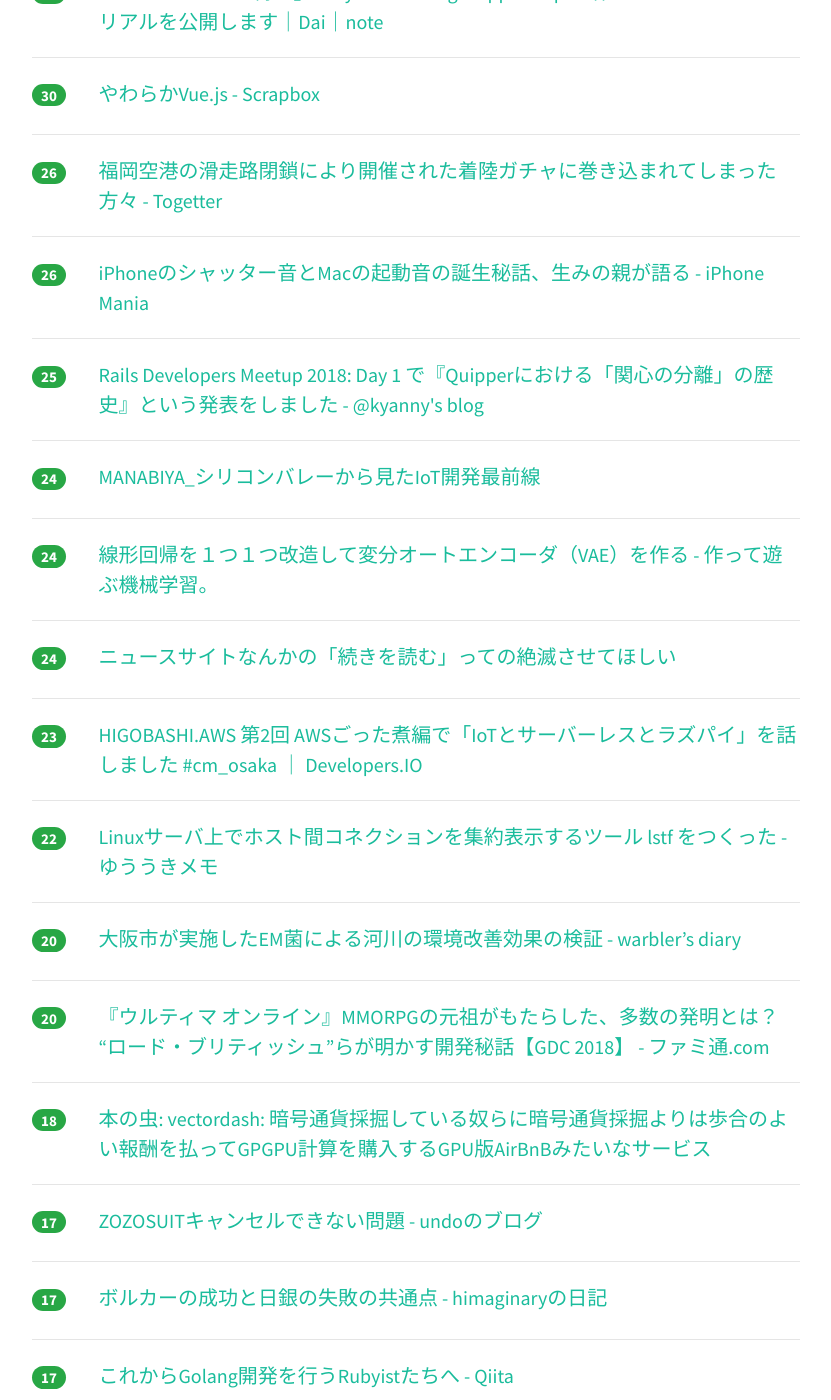
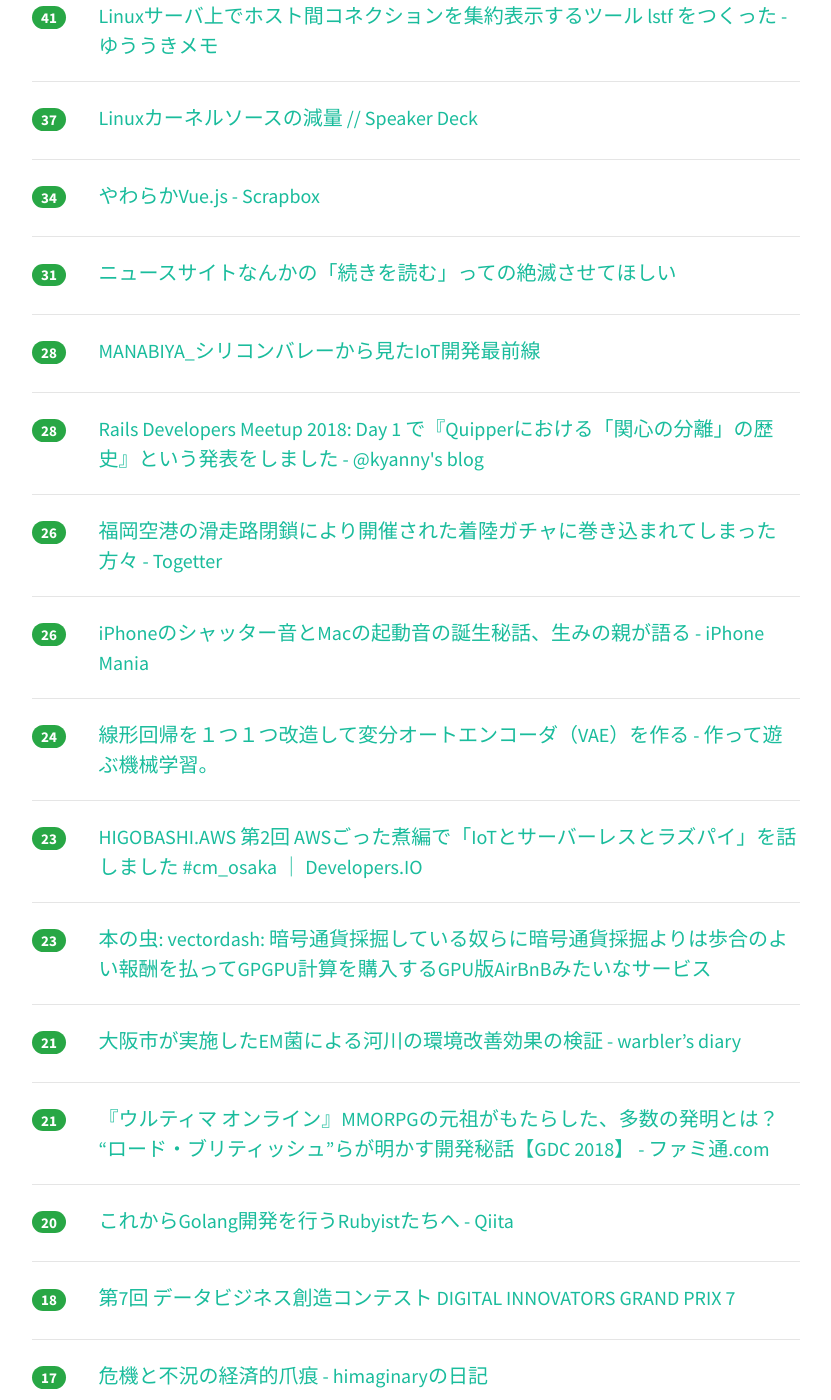
Before and after one commit to yatta47/hatena-matome-site, a Jekyll site: the page built from _posts/2018-03-25-hatena.md, in a window 1280 px wide and 1400 px high, scrolled down 1215 px. Shown: the whole window, without its empty margins (224-1055 px from the left). Built offline with Jekyll 4.4.1, drawn with Linux system fonts in a browser that asks for light colours; nearby versions of some CDN libraries; some of the changed text lies outside the part shown.

Commit message:
Updated 2018-03-25

```diff
--- a/_posts/2018-03-25-hatena.md
+++ b/_posts/2018-03-25-hatena.md
@@ -1,28 +1,28 @@
 ---
 layout: post
 title:  "2018-03-25 はてぶIT"
-date:   2018-03-25 17:00:53
+date:   2018-03-25 18:02:47
 tags: [it-hotentry]
 ---
-34 件のデータあり
+39 件のデータあり
 
 <hr><div class="row">
-<div class="col-1"><span class="badge badge-pill badge-success h2">602</span></div>
+<div class="col-1"><span class="badge badge-pill badge-success h2">643</span></div>
 <div class="col-11"><a href='https://qiita.com/takjg/items/e6b8af53421be54b62c9' target='_blank'>格安スマートリモコンの作り方 - Qiita</a></div>
 </div>
 <hr>
 <div class="row">
-<div class="col-1"><span class="badge badge-pill badge-success h2">312</span></div>
+<div class="col-1"><span class="badge badge-pill badge-success h2">336</span></div>
 <div class="col-11"><a href='https://togetter.com/li/1211752' target='_blank'>全てのデスクワーカー・自営業者に捧ぐ「運動不足の漫画家が筋トレを始めた結果」感化されて筋トレに目覚める人続出「よし運動だ」 - Togetter</a></div>
 </div>
 <hr>
 <div class="row">
-<div class="col-1"><span class="badge badge-pill badge-success h2">234</span></div>
+<div class="col-1"><span class="badge badge-pill badge-success h2">245</span></div>
 <div class="col-11"><a href='https://www.slideshare.net/pfi/nlp2018-introduction-of-deep-reinforcement-learning' target='_blank'>ゼロから始める深層強化学習（NLP2018講演資料）/ Introduction of Deep Reinforcement Learni…</a></div>
 </div>
 <hr>
 <div class="row">
-<div class="col-1"><span class="badge badge-pill badge-success h2">169</span></div>
+<div class="col-1"><span class="badge badge-pill badge-success h2">170</span></div>
 <div class="col-11"><a href='http://vaaaaaanquish.hatenablog.com/entry/2018/03/24/212254' target='_blank'>MANABIYAで「AI屋さんの1日」なるフザけたタイトルで登壇した話とその内容 - Stimulator</a></div>
 </div>
 <hr>
@@ -32,33 +32,53 @@ tags: [it-hotentry]
 </div>
 <hr>
 <div class="row">
-<div class="col-1"><span class="badge badge-pill badge-success h2">53</span></div>
+<div class="col-1"><span class="badge badge-pill badge-success h2">54</span></div>
 <div class="col-11"><a href='https://speakerdeck.com/qsona/microservices-maturity-model-on-rails' target='_blank'>Microservices Maturity Model on Rails // Speaker Deck</a></div>
 </div>
 <hr>
 <div class="row">
-<div class="col-1"><span class="badge badge-pill badge-success h2">44</span></div>
+<div class="col-1"><span class="badge badge-pill badge-success h2">46</span></div>
 <div class="col-11"><a href='https://postd.cc/how-to-write-a-git-commit-message/' target='_blank'>Gitのコミットメッセージの書き方 | POSTD</a></div>
 </div>
 <hr>
 <div class="row">
-<div class="col-1"><span class="badge badge-pill badge-success h2">39</span></div>
+<div class="col-1"><span class="badge badge-pill badge-success h2">46</span></div>
+<div class="col-11"><a href='https://note.mu/daikawai/n/n252b3f8d1138' target='_blank'>スケベAI「スケベ博士」をPythonとGoogle Apps Scriptで作るスケベ・チュートリアルを公開します｜Dai｜note</a></div>
+</div>
+<hr>
+<div class="row">
+<div class="col-1"><span class="badge badge-pill badge-success h2">42</span></div>
 <div class="col-11"><a href='http://kanemotilevel.com/ithukugyou.html' target='_blank'>インターネットでどうやってお金を稼ぐの？家で出来ちゃう「最近の副業」を１６選まとめてみた。</a></div>
 </div>
 <hr>
 <div class="row">
-<div class="col-1"><span class="badge badge-pill badge-success h2">35</span></div>
+<div class="col-1"><span class="badge badge-pill badge-success h2">41</span></div>
+<div class="col-11"><a href='http://memo.yuuk.io/entry/2018/03/25/152138' target='_blank'>Linuxサーバ上でホスト間コネクションを集約表示するツール lstf をつくった - ゆううきメモ</a></div>
+</div>
+<hr>
+<div class="row">
+<div class="col-1"><span class="badge badge-pill badge-success h2">37</span></div>
 <div class="col-11"><a href='https://speakerdeck.com/sat/linuxkanerusosufalsejian-liang' target='_blank'>Linuxカーネルソースの減量 // Speaker Deck</a></div>
 </div>
 <hr>
 <div class="row">
-<div class="col-1"><span class="badge badge-pill badge-success h2">31</span></div>
-<div class="col-11"><a href='https://note.mu/daikawai/n/n252b3f8d1138' target='_blank'>スケベAI「スケベ博士」をPythonとGoogle Apps Scriptで作るスケベ・チュートリアルを公開します｜Dai｜note</a></div>
+<div class="col-1"><span class="badge badge-pill badge-success h2">34</span></div>
+<div class="col-11"><a href='https://scrapbox.io/vue-yawaraka' target='_blank'>やわらかVue.js - Scrapbox</a></div>
 </div>
 <hr>
 <div class="row">
-<div class="col-1"><span class="badge badge-pill badge-success h2">30</span></div>
-<div class="col-11"><a href='https://scrapbox.io/vue-yawaraka' target='_blank'>やわらかVue.js - Scrapbox</a></div>
+<div class="col-1"><span class="badge badge-pill badge-success h2">31</span></div>
+<div class="col-11"><a href='https://anond.hatelabo.jp/20180325082847' target='_blank'>ニュースサイトなんかの「続きを読む」っての絶滅させてほしい</a></div>
+</div>
+<hr>
+<div class="row">
+<div class="col-1"><span class="badge badge-pill badge-success h2">28</span></div>
+<div class="col-11"><a href='https://www.slideshare.net/bywaysideway1/manabiyaiot-91803869' target='_blank'>MANABIYA_シリコンバレーから見たIoT開発最前線</a></div>
+</div>
+<hr>
+<div class="row">
+<div class="col-1"><span class="badge badge-pill badge-success h2">28</span></div>
+<div class="col-11"><a href='http://blog.kyanny.me/entry/2018/03/24/230459' target='_blank'>Rails Developers Meetup 2018: Day 1 で『Quipperにおける「関心の分離」の歴史』という発表をしました - @kyanny's blog</a></div>
 </div>
 <hr>
 <div class="row">
@@ -72,23 +92,8 @@ tags: [it-hotentry]
 </div>
 <hr>
 <div class="row">
-<div class="col-1"><span class="badge badge-pill badge-success h2">25</span></div>
-<div class="col-11"><a href='http://blog.kyanny.me/entry/2018/03/24/230459' target='_blank'>Rails Developers Meetup 2018: Day 1 で『Quipperにおける「関心の分離」の歴史』という発表をしました - @kyanny's blog</a></div>
-</div>
-<hr>
-<div class="row">
-<div class="col-1"><span class="badge badge-pill badge-success h2">24</span></div>
-<div class="col-11"><a href='https://www.slideshare.net/bywaysideway1/manabiyaiot-91803869' target='_blank'>MANABIYA_シリコンバレーから見たIoT開発最前線</a></div>
-</div>
-<hr>
-<div class="row">
 <div class="col-1"><span class="badge badge-pill badge-success h2">24</span></div>
 <div class="col-11"><a href='http://machine-learning.hatenablog.com/entry/2018/03/25/010430' target='_blank'>線形回帰を１つ１つ改造して変分オートエンコーダ（VAE）を作る - 作って遊ぶ機械学習。</a></div>
-</div>
-<hr>
-<div class="row">
-<div class="col-1"><span class="badge badge-pill badge-success h2">24</span></div>
-<div class="col-11"><a href='https://anond.hatelabo.jp/20180325082847' target='_blank'>ニュースサイトなんかの「続きを読む」っての絶滅させてほしい</a></div>
 </div>
 <hr>
 <div class="row">
@@ -97,23 +102,33 @@ tags: [it-hotentry]
 </div>
 <hr>
 <div class="row">
-<div class="col-1"><span class="badge badge-pill badge-success h2">22</span></div>
-<div class="col-11"><a href='http://memo.yuuk.io/entry/2018/03/25/152138' target='_blank'>Linuxサーバ上でホスト間コネクションを集約表示するツール lstf をつくった - ゆううきメモ</a></div>
+<div class="col-1"><span class="badge badge-pill badge-success h2">23</span></div>
+<div class="col-11"><a href='https://cpplover.blogspot.com/2018/03/vectordash-gpgpugpuairbnb.html' target='_blank'>本の虫: vectordash: 暗号通貨採掘している奴らに暗号通貨採掘よりは歩合のよい報酬を払ってGPGPU計算を購入するGPU版AirBnBみたいなサービス</a></div>
+</div>
+<hr>
+<div class="row">
+<div class="col-1"><span class="badge badge-pill badge-success h2">21</span></div>
+<div class="col-11"><a href='http://warbler.hatenablog.com/entry/2018/03/24/162936' target='_blank'>大阪市が実施したEM菌による河川の環境改善効果の検証 - warbler’s diary</a></div>
+</div>
+<hr>
+<div class="row">
+<div class="col-1"><span class="badge badge-pill badge-success h2">21</span></div>
+<div class="col-11"><a href='https://www.famitsu.com/news/201803/24154303.html' target='_blank'>『ウルティマ オンライン』MMORPGの元祖がもたらした、多数の発明とは？ “ロード・ブリティッシュ”らが明かす開発秘話【GDC 2018】 - ファミ通.com</a></div>
 </div>
 <hr>
 <div class="row">
 <div class="col-1"><span class="badge badge-pill badge-success h2">20</span></div>
-<div class="col-11"><a href='http://warbler.hatenablog.com/entry/2018/03/24/162936' target='_blank'>大阪市が実施したEM菌による河川の環境改善効果の検証 - warbler’s diary</a></div>
-</div>
-<hr>
-<div class="row">
-<div class="col-1"><span class="badge badge-pill badge-success h2">20</span></div>
-<div class="col-11"><a href='https://www.famitsu.com/news/201803/24154303.html' target='_blank'>『ウルティマ オンライン』MMORPGの元祖がもたらした、多数の発明とは？ “ロード・ブリティッシュ”らが明かす開発秘話【GDC 2018】 - ファミ通.com</a></div>
+<div class="col-11"><a href='https://qiita.com/romukey/items/383627c35aa38628cdef' target='_blank'>これからGolang開発を行うRubyistたちへ - Qiita</a></div>
 </div>
 <hr>
 <div class="row">
 <div class="col-1"><span class="badge badge-pill badge-success h2">18</span></div>
-<div class="col-11"><a href='https://cpplover.blogspot.com/2018/03/vectordash-gpgpugpuairbnb.html' target='_blank'>本の虫: vectordash: 暗号通貨採掘している奴らに暗号通貨採掘よりは歩合のよい報酬を払ってGPGPU計算を購入するGPU版AirBnBみたいなサービス</a></div>
+<div class="col-11"><a href='http://dmc-lab.sfc.keio.ac.jp/dig7/' target='_blank'>第7回 データビジネス創造コンテスト DIGITAL INNOVATORS GRAND PRIX 7</a></div>
+</div>
+<hr>
+<div class="row">
+<div class="col-1"><span class="badge badge-pill badge-success h2">17</span></div>
+<div class="col-11"><a href='http://d.hatena.ne.jp/himaginary/20180323/The_Economic_Scars_of_Crises_and_Recessions' target='_blank'>危機と不況の経済的爪痕 - himaginaryの日記</a></div>
 </div>
 <hr>
 <div class="row">
@@ -127,17 +142,7 @@ tags: [it-hotentry]
 </div>
 <hr>
 <div class="row">
-<div class="col-1"><span class="badge badge-pill badge-success h2">17</span></div>
-<div class="col-11"><a href='https://qiita.com/romukey/items/383627c35aa38628cdef' target='_blank'>これからGolang開発を行うRubyistたちへ - Qiita</a></div>
-</div>
-<hr>
-<div class="row">
 <div class="col-1"><span class="badge badge-pill badge-success h2">16</span></div>
-<div class="col-11"><a href='http://d.hatena.ne.jp/himaginary/20180323/The_Economic_Scars_of_Crises_and_Recessions' target='_blank'>危機と不況の経済的爪痕 - himaginaryの日記</a></div>
-</div>
-<hr>
-<div class="row">
-<div class="col-1"><span class="badge badge-pill badge-success h2">15</span></div>
 <div class="col-11"><a href='https://wired.jp/2018/03/24/mark-zuckerberg-interview/' target='_blank'>ザッカーバーグ、個人情報流出とFacebookの「過ち」について激白：『WIRED』US版インタヴュー｜WIRED.jp</a></div>
 </div>
 <hr>
@@ -148,12 +153,42 @@ tags: [it-hotentry]
 <hr>
 <div class="row">
 <div class="col-1"><span class="badge badge-pill badge-success h2">14</span></div>
-<div class="col-11"><a href='http://dmc-lab.sfc.keio.ac.jp/dig7/' target='_blank'>第7回 データビジネス創造コンテスト DIGITAL INNOVATORS GRAND PRIX 7</a></div>
+<div class="col-11"><a href='https://mainichi.jp/articles/20180325/ddl/k14/100/049000c' target='_blank'>無線通信：新技術を発明　横須賀高・瀧川さんと原さん、学会で発表　「画期的進歩」現役高校生が快挙　／神奈川 - 毎日新聞</a></div>
+</div>
+<hr>
+<div class="row">
+<div class="col-1"><span class="badge badge-pill badge-success h2">14</span></div>
+<div class="col-11"><a href='https://www.slideshare.net/ToshinoriHanya/chainer-91752967' target='_blank'>Chainerと実験管理と私</a></div>
+</div>
+<hr>
+<div class="row">
+<div class="col-1"><span class="badge badge-pill badge-success h2">14</span></div>
+<div class="col-11"><a href='https://cybozushiki.cybozu.co.jp/articles/m000349.html' target='_blank'>エンジニア・光成 滋生の「バグを突き止める技術」 | サイボウズ式</a></div>
 </div>
 <hr>
 <div class="row">
 <div class="col-1"><span class="badge badge-pill badge-success h2">13</span></div>
+<div class="col-11"><a href='https://speakerdeck.com/meganemura/railsdm-2018-day2' target='_blank'>ライブラリを監視してうまく付き合っていく / railsdm 2018 day2 // Speaker Deck</a></div>
+</div>
+<hr>
+<div class="row">
+<div class="col-1"><span class="badge badge-pill badge-success h2">12</span></div>
 <div class="col-11"><a href='http://www.itmedia.co.jp/business/articles/1803/23/news117.html' target='_blank'>ヤフー、マンガアプリに参入　「国内ナンバーワン」目指す - ITmedia ビジネスオンライン</a></div>
+</div>
+<hr>
+<div class="row">
+<div class="col-1"><span class="badge badge-pill badge-success h2">12</span></div>
+<div class="col-11"><a href='https://speakerdeck.com/joker1007/realworld-domain-model-on-rails' target='_blank'>Realworld Domain Model on Rails // Speaker Deck</a></div>
+</div>
+<hr>
+<div class="row">
+<div class="col-1"><span class="badge badge-pill badge-success h2">11</span></div>
+<div class="col-11"><a href='https://anond.hatelabo.jp/20180325112618' target='_blank'>昔ってちょろいな</a></div>
+</div>
+<hr>
+<div class="row">
+<div class="col-1"><span class="badge badge-pill badge-success h2">11</span></div>
+<div class="col-11"><a href='https://applech2.com/archives/20180325-apfs-encrypt-password-plain-text-in-macos-10-13-3-log.html' target='_blank'>最新のmacOS 10.13.3 High SierraにもAPFS暗号化ボリューム作成に使用したパスワードがログに平文のまま保存されるバグが確認される。 | AAPL Ch.</a></div>
 </div>
 <hr>
 <div class="row">
@@ -162,16 +197,6 @@ tags: [it-hotentry]
 </div>
 <hr>
 <div class="row">
-<div class="col-1"><span class="badge badge-pill badge-success h2">10</span></div>
-<div class="col-11"><a href='https://anond.hatelabo.jp/20180325112618' target='_blank'>昔ってちょろいな</a></div>
-</div>
-<hr>
-<div class="row">
-<div class="col-1"><span class="badge badge-pill badge-success h2">10</span></div>
-<div class="col-11"><a href='https://applech2.com/archives/20180325-apfs-encrypt-password-plain-text-in-macos-10-13-3-log.html' target='_blank'>最新のmacOS 10.13.3 High SierraにもAPFS暗号化ボリューム作成に使用したパスワードがログに平文のまま保存されるバグが確認される。 | AAPL Ch.</a></div>
-</div>
-<hr>
-<div class="row">
 <div class="col-1"><span class="badge badge-pill badge-success h2">0</span></div>
 <div class="col-11"><a href='http://d.hatena.ne.jp/redips+law/20180321/1521610609' target='_blank'>HTMLの著作権侵害　知財高判平29.3.14（平28ネ10102） - IT・システム判例メモ</a></div>
 </div>
```
